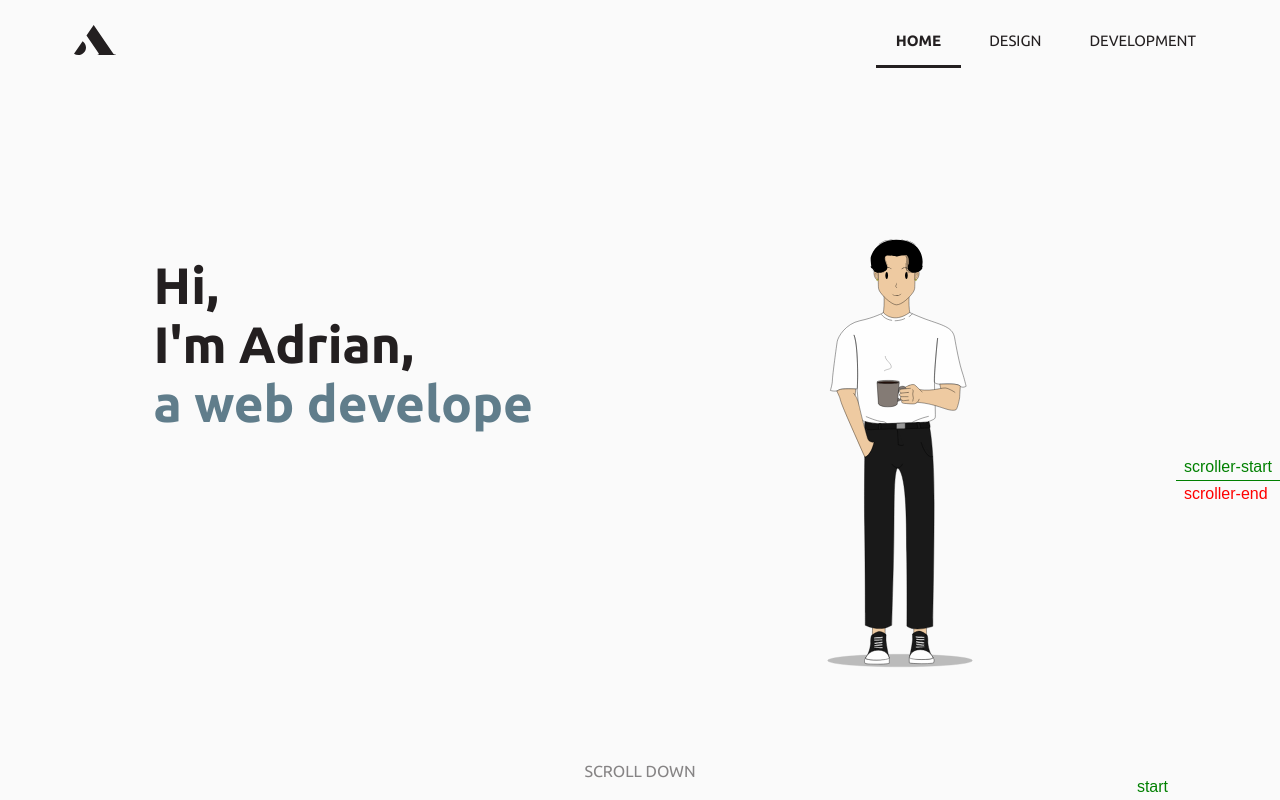
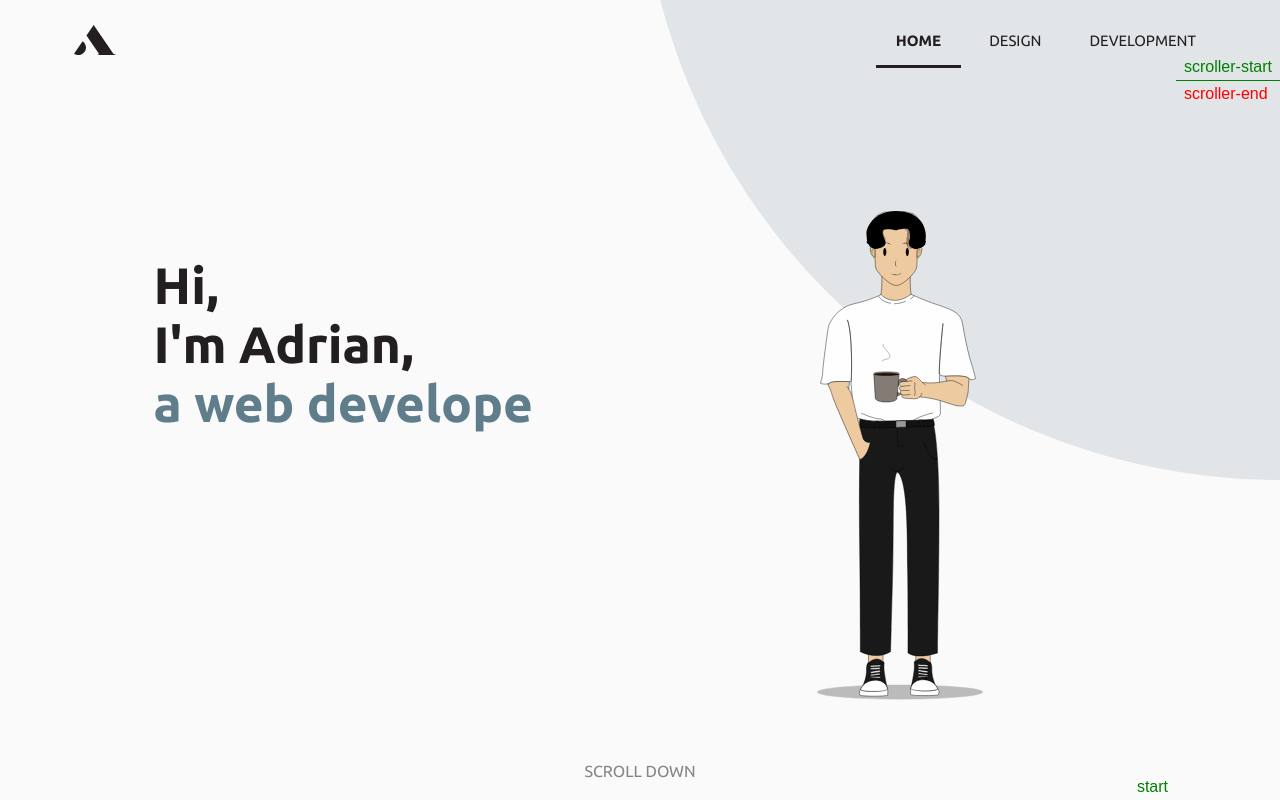
Before and after one commit to adrnlm/portfolio, a React (Create React App) app: page / in a window 1280 px wide. Built offline with nearby package versions, Linux system fonts and the light colour scheme.

Commit message:
intro circle

```diff
--- a/src/css/AvatarAnimation.css
+++ b/src/css/AvatarAnimation.css
@@ -17,6 +17,6 @@
     padding: 0;
     position: relative;
     left: -6rem;
-    height: 70vh;
+    height: 80vh;
     /* width: 40vw; */
   }
--- a/src/css/Home.css
+++ b/src/css/Home.css
@@ -11,7 +11,8 @@
   height: calc(100vh - 8rem);
   width: 100%;
   /* background-color: red; */
-  overflow: auto;
+  overflow: hidden;
+  overflow-y: scroll;
   background-color: #fafafa;
 }
 
@@ -22,7 +23,17 @@
   height: inherit;
   width: inherit;
   overflow: hidden;
+}
 
+.circle {
+  position: absolute;
+  z-index: -1;
+  height: 100vw;
+  width: 100vw;
+  background-color: #607d8b2a;
+  border-radius: 50%;
+  right: -50%;
+  top: -100%;
 }
 
 .scrollDown {
@@ -37,7 +48,6 @@
   color: #231f20;
   font-size: 1.6rem;
 }
-
 
 .aboutSection {
   position: relative;
@@ -62,6 +72,7 @@
   width: 200%;
   background-color: #e9e9e9;
   transform-origin: top center;
+  transform: rotate(24deg);
   overflow: hidden;
   box-shadow: 1rem -1rem 5rem #131e2411;
 }
@@ -78,14 +89,26 @@
   width: 40vw;
 }
 
-.aboutContent .title{
+.aboutContent .title {
   z-index: 1;
   /* letter-spacing: -.5rem; */
   line-height: 2rem;
-  font-size: 4vw;
+  font-size: 2vw;
 }
 
-.aboutContent .content{
+.aboutContent .content {
+  margin-top: 1vh;
   font-size: 1.2vw;
   line-height: 3.2rem;
+  opacity: 0;
 }
+
+.test {
+  position: relative;
+  padding-top: inherit;
+  margin: 0;
+  /* top: 100%; */
+  height: inherit;
+  width: inherit;
+  background-color: #ec3d3d;
+}
--- a/src/pages/Home.js
+++ b/src/pages/Home.js
@@ -68,27 +68,29 @@ function Home() {
             scrollTrigger:{
                 scroller: '.home',
                 trigger:'.aboutSection',
-                pin: false,
-                pinSpacing: false,
-                scrub: 2,
+                pin: true,
+                pinSpacing: true,
+                scrub: 1,
                 markers: true,
-                start: 'top 60%',
-                end: '+=50%',
+                // start: 'top 60%',
+                start: 'top 10%',
+                end: '+=100%',
                 // end: '+=4000',
             }
-        }).to(
-            '.block', {
-                rotation: 24,
-                duration: 10,
+        }).from(
+            '.aboutContent', {
+                xPercent: -200,
+                opacity: 0,
+                duration: 2,
                 ease: 'Power1.easeInOut'
             }
-        ).from(
-            '.aboutContent', {
-                opacity: 0,
-                duration: 5,
+        )
+        .to(
+            '.content', {
+                opacity: 1,
+                duration: 1,
                 ease: 'Power1.easeInOut'
-            },
-            20
+            }
         )
 
 
@@ -100,15 +102,21 @@ function Home() {
            <div className="intro">
                 <IntroText/>
                 <AvatarAnimation/>
+                <div className="circle"></div>
                 <span className="scrollDown">SCROLL DOWN</span>
             </div>
 
             <div className="aboutSection">
                 <div className="block"></div>
                 <div className="aboutContent">
-                    <h1 className="title"> AB0UT </h1>
-                    <span className="content"> Adrian is an aspiring front-end developer with a passion for graphic design. He's currently expanding his skills in UI/ UX and After Effects. When neither designing nor developing, he likes to sit back with a book and a cup of Ethiopian coffee.</span>
+                    <h1 className="title"> ABOUT ME</h1>
+                    <span className="content"> I'm an aspiring front-end developer with a passion for graphic design. Crrently expanding my skills in UI/ UX and After Effects.</span>
+                    <span className="content"> When neither designing nor developing, I like to to sit back with a book and a cup of Ethiopian coffee.</span>
                 </div>
+
+            </div>
+
+            <div className="test">
 
             </div>
 
```
Also changed, not shown: 1 other file (tests, documents, lock files or other folders).
